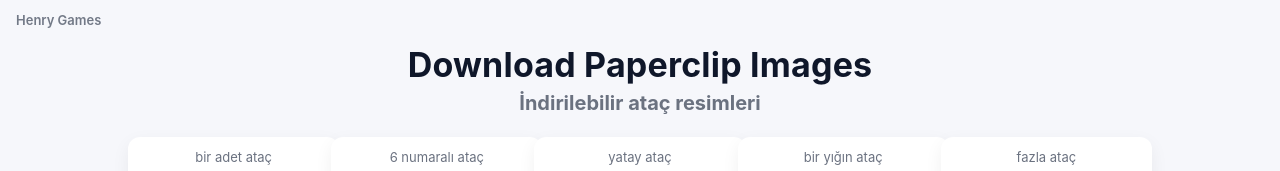
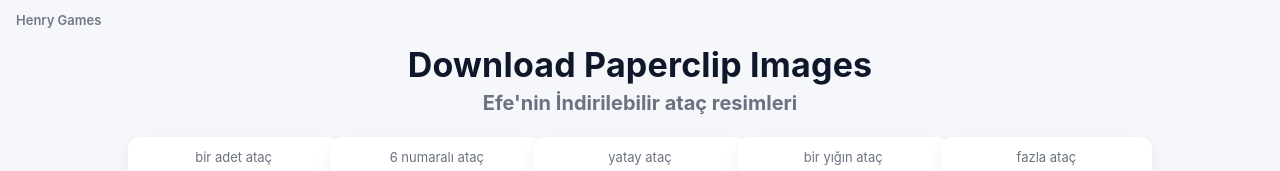
Before and after one commit to HenryefeMlg/PaperClip, a plain HTML site: page index.html in a window 1280 px wide. Shown: the top 171 px of the page. Drawn offline with Linux system fonts and the light colour scheme.

Commit message:
Update index.html

```diff
--- a/index.html
+++ b/index.html
@@ -32,7 +32,7 @@ h2 {margin:6px 0 0 0; font-size:20px; color:var(--muted); text-align:center;}
 <body>
   <div class="brand">Henry Games</div>  <header>
     <h1 style="font-weight:700;font-size:34px">Download Paperclip Images</h1>
-    <h2>İndirilebilir ataç resimleri</h2>
+    <h2>Efe'nin İndirilebilir ataç resimleri</h2>
   </header>  <section class="cards" aria-label="Paperclip images"><article class="card">
   <div class="above">bir adet ataç</div>
   <img src="7.png" alt="Paperclip image 7" />
```
